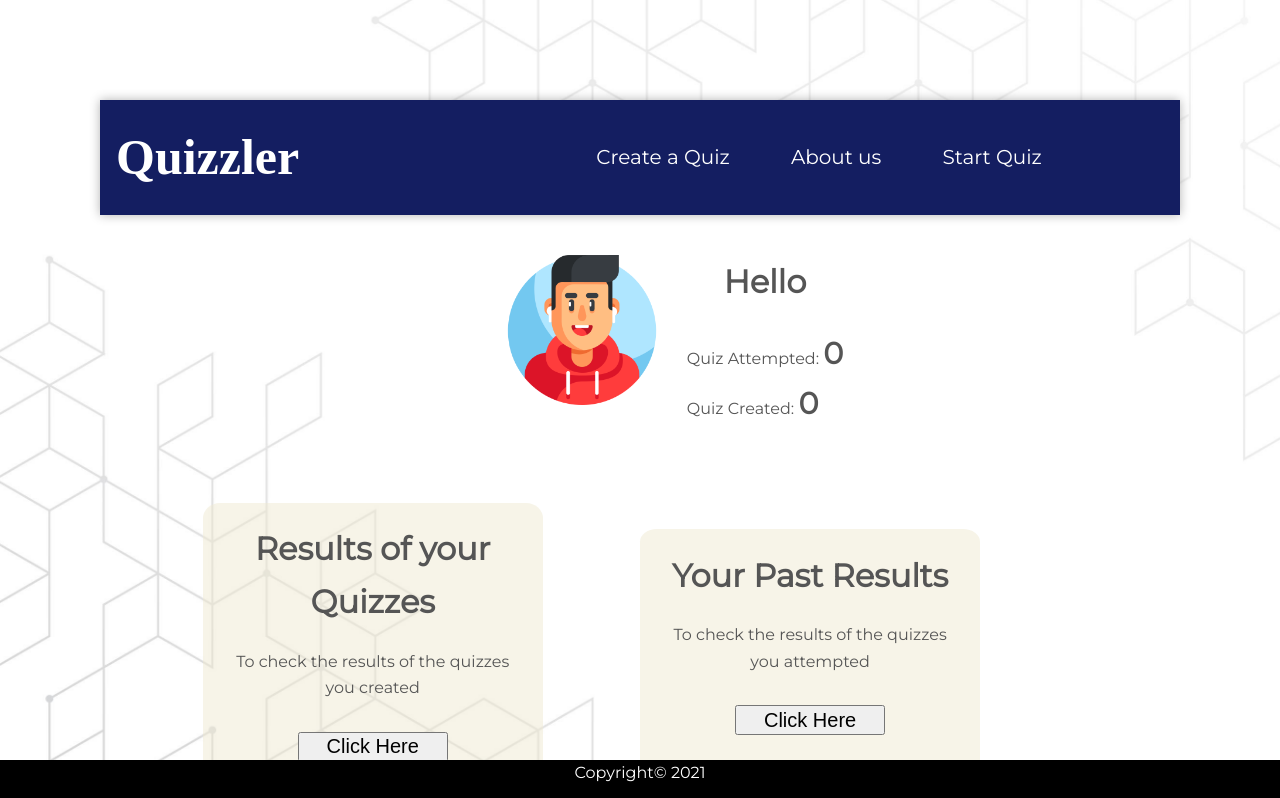
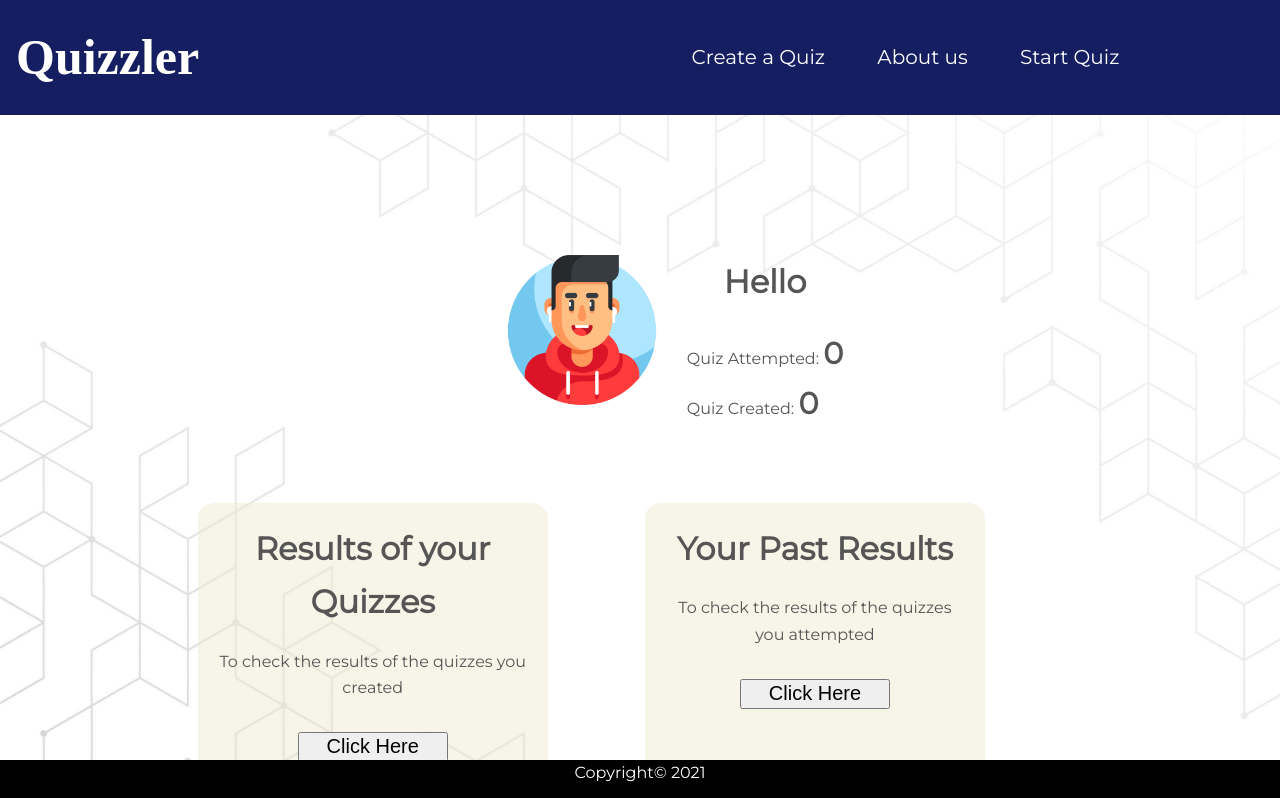
Before and after one commit to Abhij33tSingh/The-Quizzler, a React (Create React App) app in the folder ClientSide/: page /profile/1 in a window 1280 px wide. Shown: the top 798 px of the page. Built offline with nearby package versions, Linux system fonts and the light colour scheme; no server answers; a web font is replaced by a local one.

Commit message:
changed some design

```diff
--- a/ClientSide/src/components/AttemptQuiz.jsx
+++ b/ClientSide/src/components/AttemptQuiz.jsx
@@ -65,7 +65,7 @@ function AttemptQuiz(props) {
               {state === "live" && (
                 <div>
                   {a.map((q) => (
-                    <div>
+                    <div className="QuestionContainer">
                       <QuestionBox
                         question={q.Question}
                         option1={q.option1}
--- a/ClientSide/src/components/CreateQuizPage.jsx
+++ b/ClientSide/src/components/CreateQuizPage.jsx
@@ -102,7 +102,7 @@ const CreateQuizPage = () => {
   return (
     <div>
       <header>
-        <h1 onMouseDown={() => navigate("/homepage/")}>Quizzler</h1>
+        <h1 onMouseDown={() => navigate("/homepage/" + params.id)}>Quizzler</h1>
         <ul className="navbarItems">
           <li
             onClick={() => {
@@ -116,7 +116,7 @@ const CreateQuizPage = () => {
               );
             }}
           >
-            Give Quiz
+            Attempt a Quiz
           </li>
           <li>About us</li>
           <li>{userData.name}</li>
--- a/ClientSide/src/components/Profile.jsx
+++ b/ClientSide/src/components/Profile.jsx
@@ -21,17 +21,20 @@ function Profile() {
   }, []);
 
   return (
-    <div className="profilePage">
+    <div>
       <header>
-        <h1>Quizzler</h1>
+        <h1 onClick={() => navigate("/homepage/" + params.id)}>Quizzler</h1>
 
-        <ul className="navbarItems">
-          <li>Create a Quiz</li>
+        <ul className="ProfilenavbarItems">
+          <li onClick={() => navigate("/createquiz/" + params.id)}>
+            Create a Quiz
+          </li>
           <li>About us</li>
           <li>Start Quiz</li>
           <li>{userData.name}</li>
         </ul>
       </header>
+      <div className="profilePage">
         <div className="IntroSection">
           <img className="UserImage" src={userIcons} alt="user icon" />
           <div>
@@ -65,6 +68,7 @@ function Profile() {
             </button>
           </div>
         </div>
+      </div>
       <footer>
         <p> Copyright© {year} </p>{" "}
       </footer>
--- a/ClientSide/src/index.css
+++ b/ClientSide/src/index.css
@@ -36,8 +36,7 @@ header {
   width: 100%;
   height: 100%;
   display: flex;
-  justify-content:space-between;
-
+  justify-content: space-between;
 }
 
 
@@ -45,17 +44,16 @@ header {
 .navbarItems {
     display: flex;
     align-items: center;
+    cursor: pointer;
     justify-content: space-evenly;
-    width: 60%;
-    cursor: pointer;
+    margin: 10px 10px;
+    width: 40%;
 }
 li {
 
+    list-style-type: none;
 
-    list-style-type: none;
-    display: inline-block;
     color: #fff;
-
     font-size: 20px;
   }
 
@@ -69,7 +67,7 @@ header h1 {
   font-weight: 700;
   text-align: left;
   cursor: pointer;
-  margin-right: 30px;
+  margin-right: 400px;
 
 }
 
@@ -263,6 +261,15 @@ button{
 
 }
 
+.ProfilenavbarItems{
+  display: flex;
+    align-items: center;
+    cursor: pointer;
+    justify-content: space-evenly;
+    margin: 10px 40px;
+    width: 60%;
+}
+
 .IntroSection {
   margin: 20px 20px;
   display:flex;
@@ -302,19 +309,23 @@ button{
 }
 
 .HostResult{
-  width: 35%;
+
   margin-right: 10%;
   background-color: rgba(240, 233, 210,0.5);
   border-radius: 5%;
   text-align: center;
   padding: 2%;
+  height: 300px;
+  width: 36%;
 }
 
 .HostResult h1{
   margin-bottom: 20px;
+
 }
 
 .QuizAttemptedResult{
+  height: 300px;
   width: 35%;
   margin-right: 10%;
   background-color: rgba(240, 233, 210,0.5);
@@ -412,3 +423,15 @@ textarea{
 .Answer{
   margin-right: 26px;
 }
+
+
+
+
+.QuestionContainer{
+  background-color:rgb(240, 240, 240,0.7);
+  padding: 50px;
+  border-radius: 5px 20px;
+  margin: 50px auto;
+  width: 80%;
+  box-shadow: 0 4px 8px 0 rgba(0, 0, 0, 0.5), 0 6px 20px 0 rgba(0, 0, 0, 0.5);;
+}
```
Also changed, not shown: 1 other file (tests, documents, lock files or other folders). Lines whose indentation alone changed are shown as unchanged.
